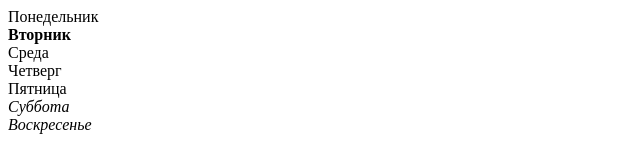
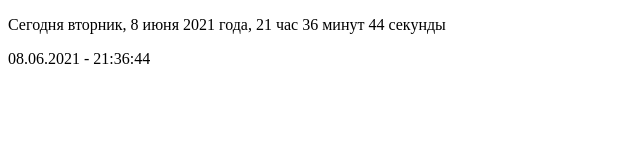
Before and after one commit to run-konst/learn_JS_hard, a plain HTML site: page index.html in a window 1280 px wide. Shown: the whole page, without its empty margins (0-640 px from the left). Drawn offline with Linux system fonts and the light colour scheme.

Commit message:
feat(script.js): new feat

```diff
--- a/index.html
+++ b/index.html
@@ -8,6 +8,8 @@
     <link rel="stylesheet" href="style/style.css">
 </head>
 <body>
+    <p class="date1"></p>
+    <p class="date2"></p>
     <script src="script/script.js"></script>
 </body>
 </html>
--- a/script/script.js
+++ b/script/script.js
@@ -1,25 +1,52 @@
 'use strict';
 
-const days = ['Понедельник', 'Вторник', 'Среда', 'Четверг', 'Пятница', 'Суббота', 'Воскресенье'];
-const date = new Date();
-let dayNumber;
-if (date.getDay() === 0) {
-    dayNumber = 6;
-} else {
-    dayNumber = date.getDay() - 1;
-}
+const
+    date1 = document.querySelector('.date1'),
+    date2 = document.querySelector('.date2'),
+    options1 = {
+        weekday: "long",
+        day: "numeric",
+        month: "long",
+    },
+    options2 = {
+        day: "2-digit",
+        month: "2-digit",
+        year: "numeric",
+    },
+    options3 = {
+        hour: "2-digit",
+        minute: "2-digit",
+        second: "2-digit",
+    },
 
-for (let i = 0; i < days.length; i++) {
-    let day = days[i];
-    if (i === dayNumber) {
-        if (day === 'Суббота' || day === 'Воскресенье') {
-            day = day.bold().italics();
-        } else {
-            day = day.bold();
+    numWord = function (value, words){
+        value = Math.abs(value) % 100;
+        var num = value % 10;
+        if (value > 10 && value < 20) {
+            return words[2];
         }
-    }
-    if (day === 'Суббота' || day === 'Воскресенье') {
-        day = day.italics();
-    }
-    document.write(day + '<br>');
-}
+        if (num > 1 && num < 5) {
+            return words[1];
+        }
+        if (num === 1) {
+            return words[0];
+        }
+        return words[2];
+    };
+
+const showDate = function () {
+    const
+        date = new Date(),
+        year = date.getFullYear(),
+        hours = date.getHours(),
+        minutes = date.getMinutes(),
+        seconds = date.getSeconds();
+
+    date1.textContent = `Сегодня ${date.toLocaleString('ru-RU', options1)} ${year} года, ${hours} ${numWord(hours, ['час', 'часа', 'часов'])} ${minutes} ${numWord(minutes, ['минута', 'минуты', 'минут'])} ${seconds} ${numWord(seconds, ['секунда', 'секунды', 'секунд'])}`;
+
+    date2.textContent = `${date.toLocaleString('ru-RU', options2)} - ${date.toLocaleString('ru-RU', options3)}`;
+};
+
+showDate();
+
+setInterval(showDate, 1000);
```
